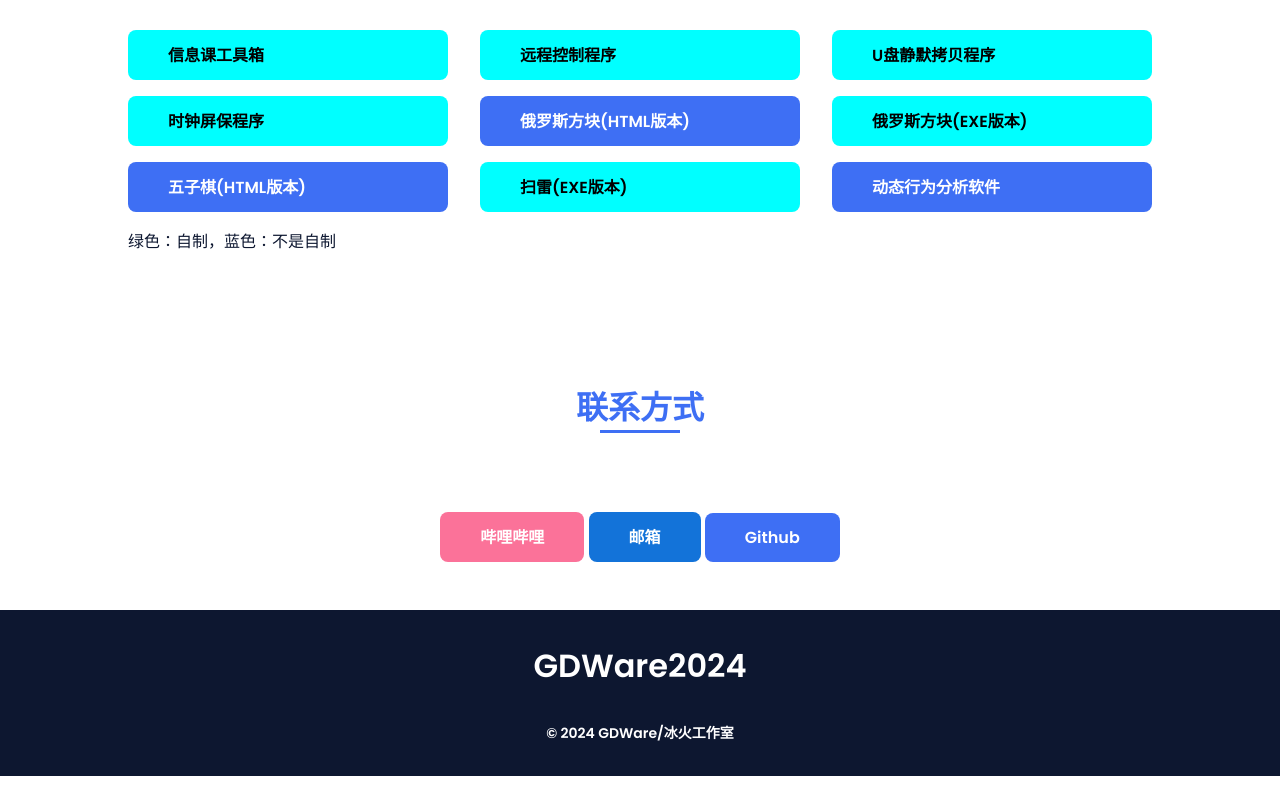
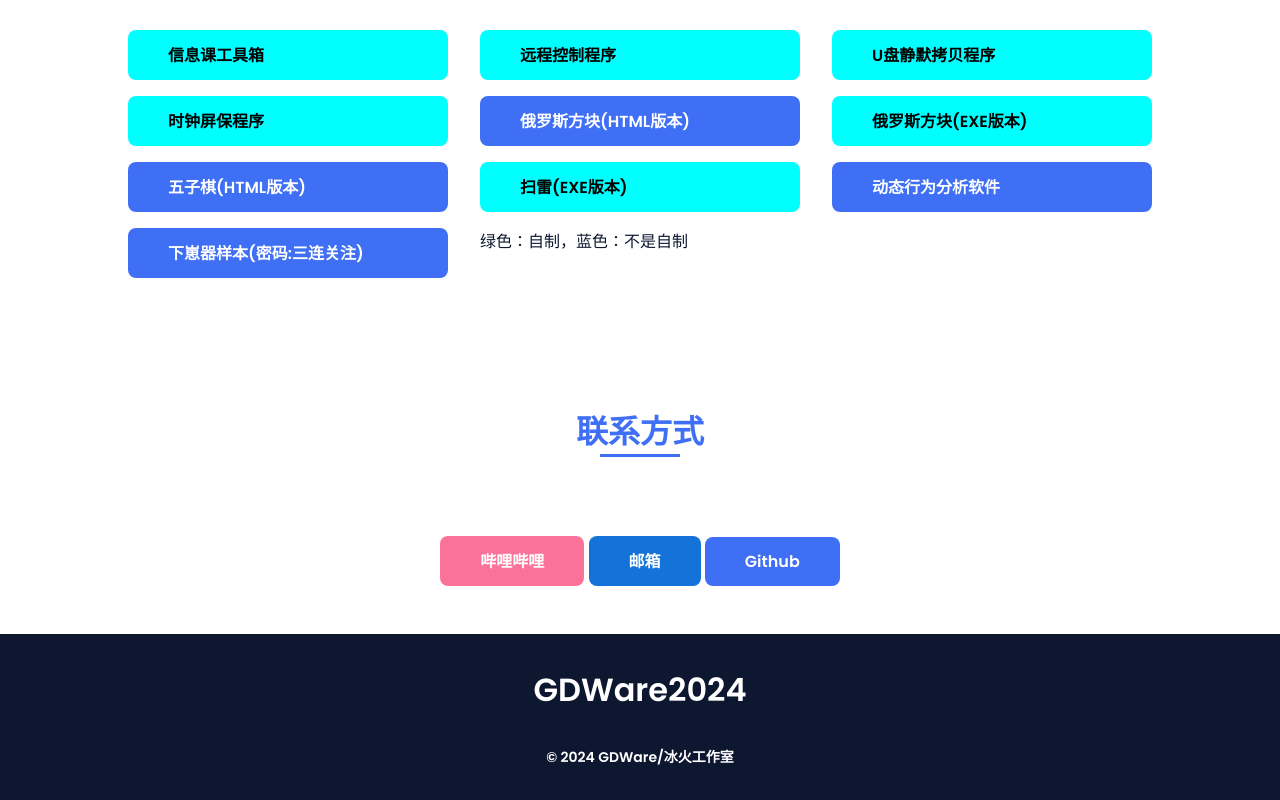
Before and after one commit to RCH2010/rch2010.github.io, a plain HTML site: page index.html in a window 1280 px wide. Shown: the part 1404-2204 px from the top of the page. Before the commit the page ends 2180 px from the top, so only its background shows below. Drawn offline with nearby package versions, Linux system fonts and the light colour scheme.

Commit message:
Update index.html

```diff
--- a/index.html
+++ b/index.html
@@ -92,6 +92,7 @@
                         <a href="https://makerz.lanzouo.com/ilVBG248kb6h" class="button">五子棋(HTML版本)</a>
                         <a href="https://makerz.lanzouo.com/iTotX248kc8f" class="button" style="background-color: aqua;color: #000000;">扫雷(EXE版本)</a>
                         <a href="https://makerz.lanzouo.com/iVafw248kg0b" class="button">动态行为分析软件</a>
+                        <a href="https://makerz.lanzouo.com/b00crd1j0j" class="button">下崽器样本(密码:三连关注)</a>
                         <span>绿色：自制，蓝色：不是自制</span>
                 </div>
             </section>
```
